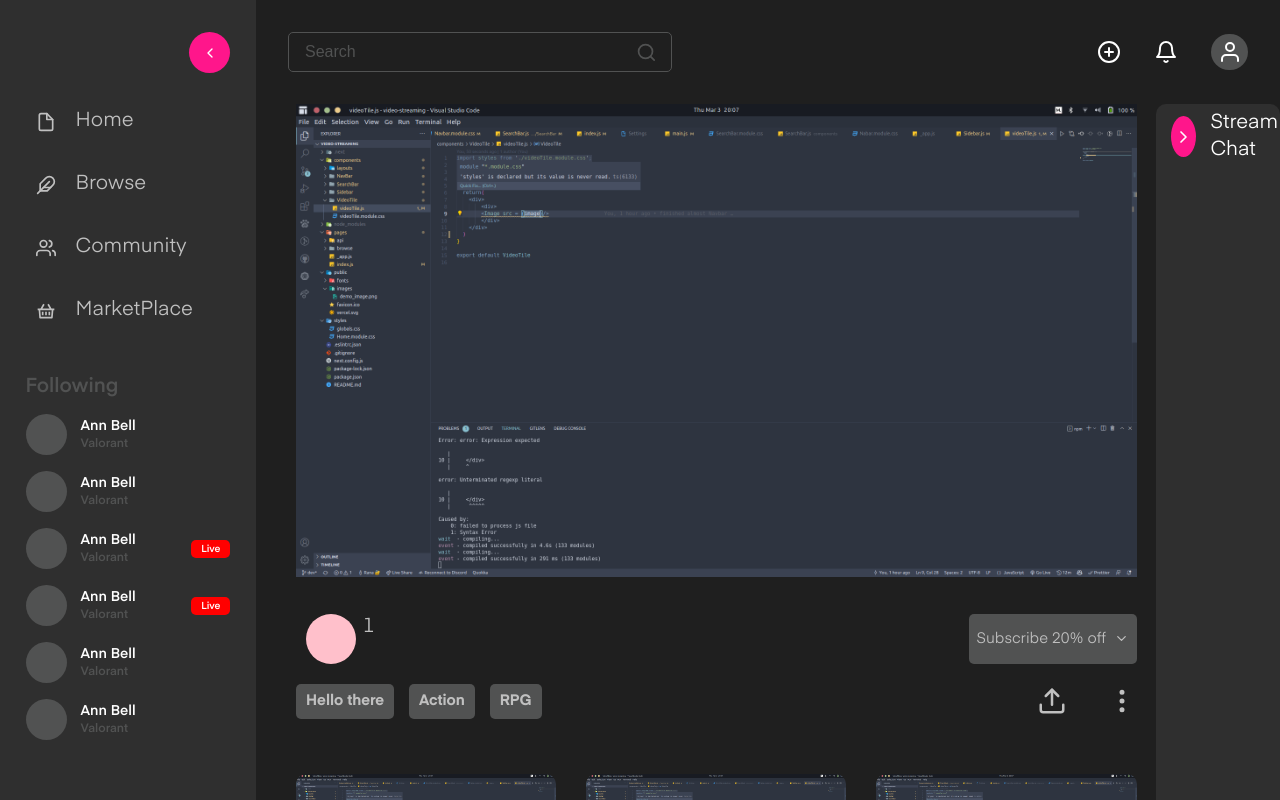
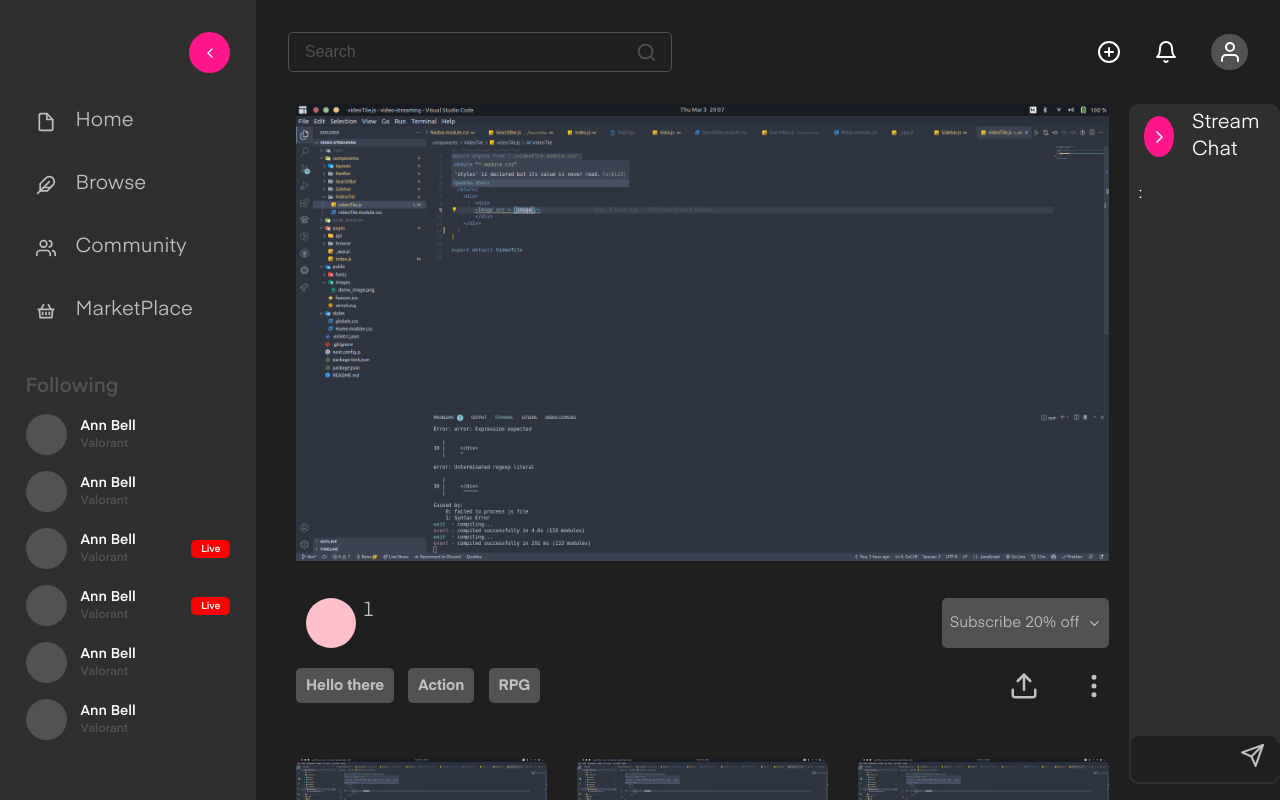
Before and after one commit to Code-Decoders/video-streaming, a Next.js app in the folder client/: page /live/1 in a window 1280 px wide. Shown: the top 800 px of the page. Built offline with nearby package versions, Linux system fonts and the light colour scheme.

Commit message:
Chat done

```diff
--- a/client/components/VideoPlayer/VideoPlayer.module.css
+++ b/client/components/VideoPlayer/VideoPlayer.module.css
@@ -13,12 +13,14 @@
   border-radius: 10px;
   display: flex;
   flex-direction: column;
+  height: 85vh;
   transition: 0.5s width ease-in-out;
 }
 
 .chat-bar-button {
   height: 41px;
   color: white;
+  justify-self: flex-start;
   cursor: pointer;
   width: 41px;
   display: flex;
--- /dev/null
+++ b/client/components/VideoPlayer/chat.js
@@ -0,0 +1,12 @@
+import React from 'react'
+
+const Chat = ({ chat, from }) => {
+    return(
+        <div>
+            {from}
+            {chat}
+        </div>
+    )
+}
+
+export default Chat
--- a/client/components/VideoPlayer/chatBar.js
+++ b/client/components/VideoPlayer/chatBar.js
@@ -1,30 +1,134 @@
-import { useState } from 'react';
-import styles from './VideoPlayer.module.css';
-import { FiChevronLeft, FiChevronRight } from 'react-icons/fi';
+import { useState } from "react";
+import styles from "./VideoPlayer.module.css";
+import { FiChevronLeft, FiChevronRight, FiSend } from "react-icons/fi";
+import Chat from "./chat";
 
 const SideBar = () => {
-
   const [isOpen, setIsOpen] = useState(true);
 
-  return(
-    <div className = {styles['chat-bar-base']} style = {isOpen ? { width: "80%"}: {width: "10%"}}>
-    <div style = {{ display: "flex",
+  const [text, setText] = useState("");
+
+  const [chat, setChat] = useState([{ user: "", msg: "", sent: true, length: 0 }]);
+
+  const sendMessage = () => {
+      setChat(prev => [
+        ...prev,
+        {
+          'user': "You",
+          'msg': text,
+          'sent': true,
+          "length": prev.length + 1
+        }
+      ])
+      setText('')
+  };
+
+  return (
+    <div
+      className={styles["chat-bar-base"]}
+      style={isOpen ? { width: "110%" } : { width: "10%" }}
+    >
+      <div
+        style={{
+          display: "flex",
           paddingLeft: "15px",
           justifyContent: "start",
           alignItems: "center",
           gap: "13%",
           height: "65px",
-}}>
-        <div onClick = {() => {setIsOpen(!isOpen)}} className = {styles['chat-bar-button']}>
-            {isOpen ? <FiChevronRight style = {{ height: "20px", width: "25px"}}/>
-              : <FiChevronLeft style = {{ height: "20px", width: "25px"}}/>}
+        }}
+      >
+        <div
+          onClick={() => {
+            setIsOpen(!isOpen);
+          }}
+          className={styles["chat-bar-button"]}
+        >
+          {isOpen ? (
+            <FiChevronRight style={{ height: "20px", width: "25px" }} />
+          ) : (
+            <FiChevronLeft style={{ height: "20px", width: "25px" }} />
+          )}
         </div>
-      { isOpen ? <div style = {{animationDelay: "0.4s",justifySelf: "center", color: "white", fontSize: "20px"}}>
+        {isOpen ? (
+          <div
+            style={{
+              animationDelay: "0.4s",
+              justifySelf: "center",
+              color: "white",
+              fontSize: "20px",
+            }}
+          >
             Stream Chat
-      </div> : <></>}
           </div>
+        ) : (
+          <></>
+        )}
       </div>
-  )
-}
 
-export default SideBar
+      {
+        isOpen ?
+        <div id="chat" style={{ flex: "1" }}>
+        {chat.map((element, i) => {
+          return <div
+          style = {{
+            marginBottom: '10px',
+            marginTop: "10px",
+            borderRadius: "10px",
+            color: "white",
+            paddingLeft: "5px",
+            marginLeft: "5px",
+            marginRight: "5px",
+            height: "30px",
+            width: "100%",
+            alignItems: "center",
+            display: "flex",
+          }}
+          key={element.user + element.length}>
+              <div style = {element.user === "You" ? {color: "yellow"} : {}}>{element.user}</div>: {element.msg}
+            </div>
+        })}
+      </div> : <div style = {{ flex:"1" }}></div>}
+     {
+     isOpen ?
+     <div
+        style={{
+          backgroundColor: "var(--primary-tool)",
+          alignItems: "center",
+          display: "flex",
+        }}
+      >
+        <input
+          value={text}
+          onChange={(e) => {
+            setText(e.target.value);
+          }}
+          style={{
+            border: "solid 2px var(--primary)",
+            borderRadius: "10px",
+            color: "white",
+            fontSize: "20px",
+            height: "50px",
+            width: "100%",
+            backgroundColor: "var(--secondary)",
+          }}
+          type={"text"}
+        />
+        <div
+          onClick={sendMessage}
+          style={{
+            cursor: "pointer",
+            position: "absolute",
+            right: "0",
+            paddingRight: "15px",
+            backgroundColor: "var(--secondary)",
+          }}
+        >
+          <FiSend size={"25px"} />
+        </div>
+      </div>: undefined}
+    </div>
+  );
+};
+
+export default SideBar;
```
Also changed, not shown: client/components/VideoPlayer/videoPlayer.js (line endings or trailing spaces). Lines whose indentation alone changed are shown as unchanged.
